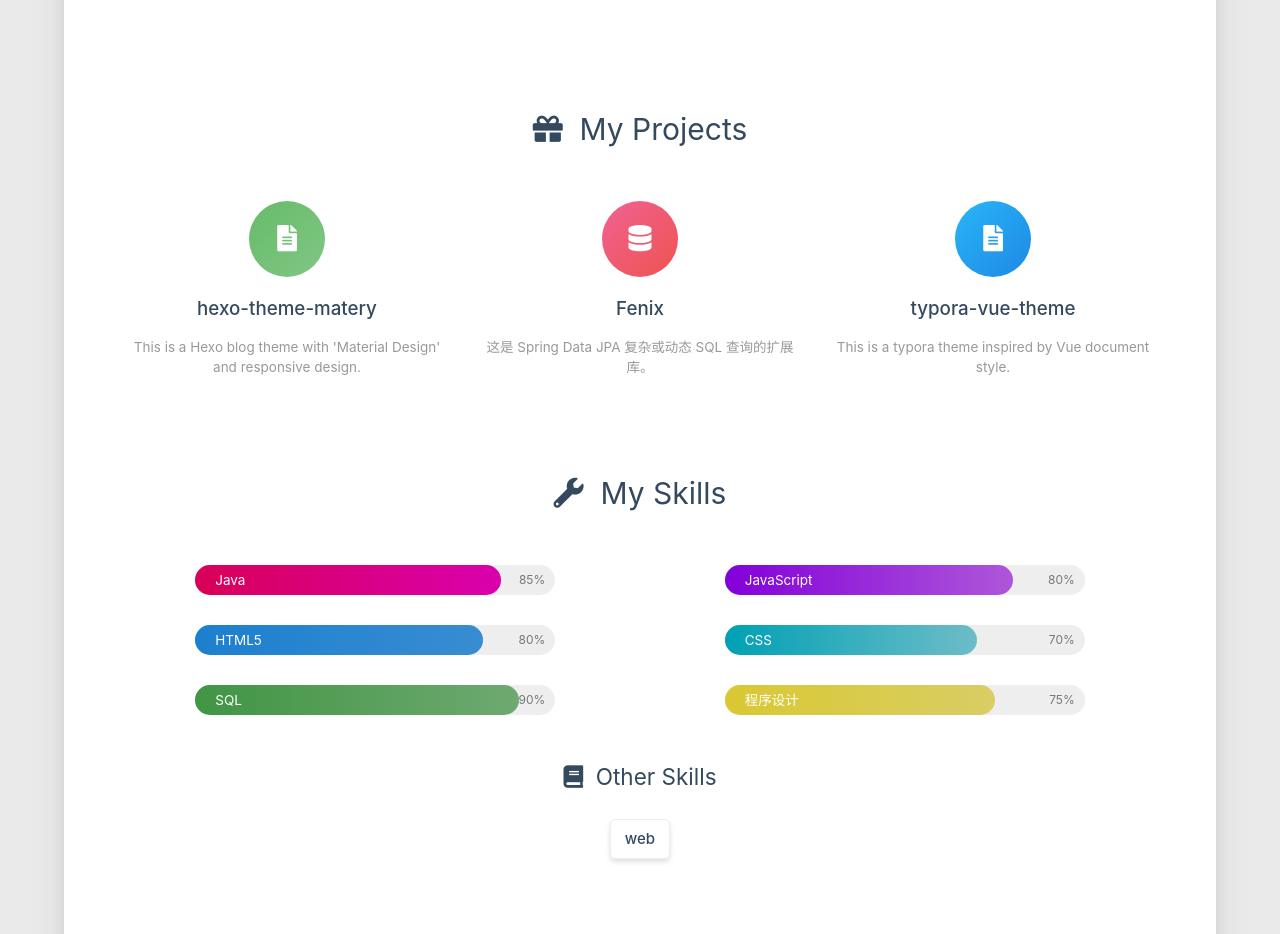
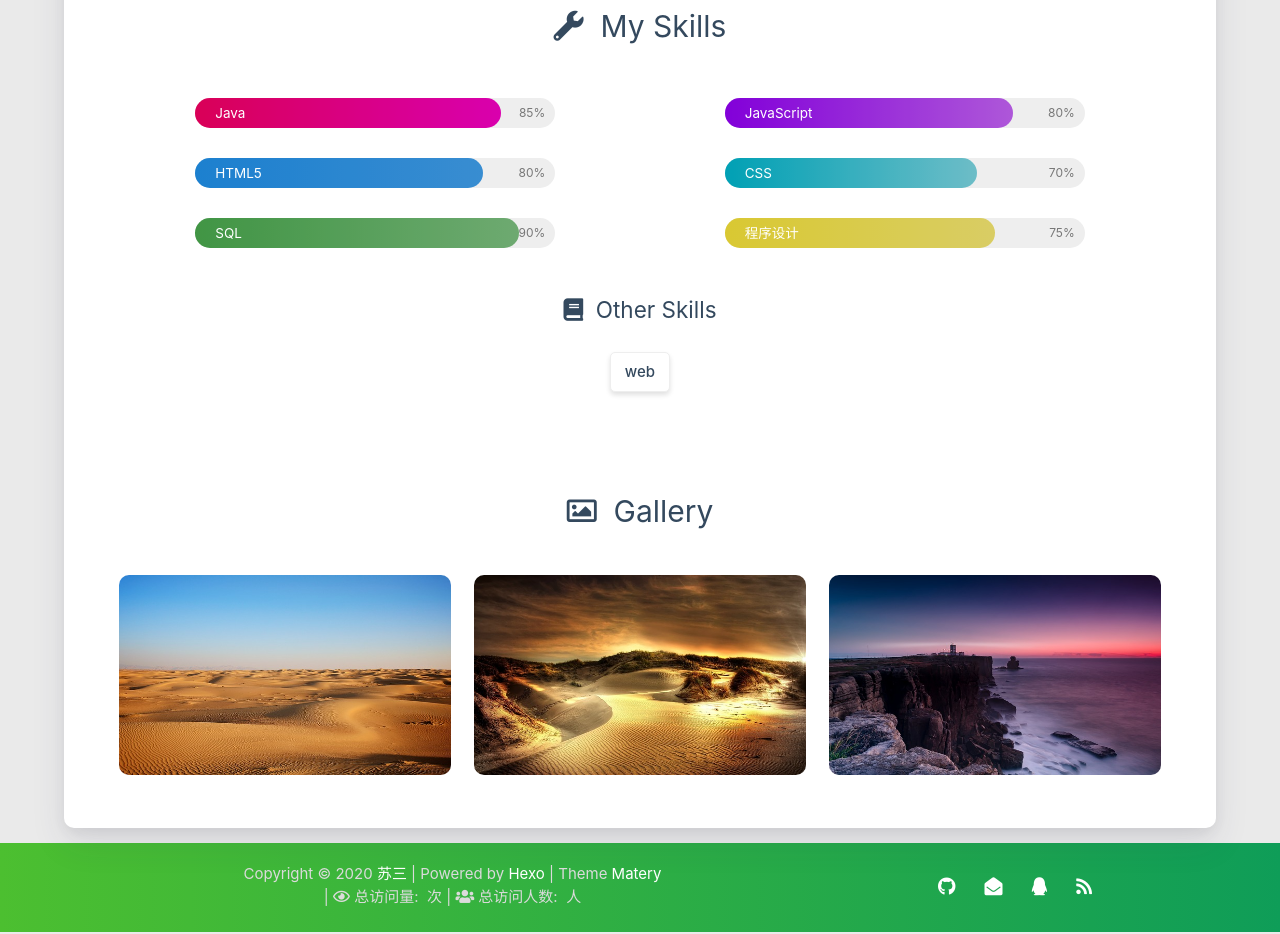
Before and after one commit to SusanLj/SusanLj.github.io, a plain HTML site: page about/index.html in a window 1280 px wide. Shown: the part 1294-2228 px from the top of the page. Drawn offline with nearby package versions, Linux system fonts and the light colour scheme; some packages are replaced by stand-ins of ours; animation ran at ten frames a second; a script that the page names is missing.

Commit message:
Site updated: 2020-04-17 18:35:12

```diff
--- a/2020/04/17/First-blog/index.html
+++ b/2020/04/17/First-blog/index.html
@@ -232,7 +232,7 @@
 
         <li><div class="divider"></div></li>
         <li>
-            <a href="https://github.com/blinkfox/hexo-theme-matery" class="waves-effect waves-light" target="_blank">
+            <a href="https://github.com/SusanLj/SusanLJ.github.io" class="waves-effect waves-light" target="_blank">
                 <i class="fab fa-github-square fa-fw"></i>Fork Me
             </a>
         </li>
@@ -289,7 +289,7 @@
     }
 </style>
 
-<a href="https://github.com/blinkfox/hexo-theme-matery" class="github-corner tooltipped hide-on-med-and-down" target="_blank"
+<a href="https://github.com/SusanLj/SusanLJ.github.io" class="github-corner tooltipped hide-on-med-and-down" target="_blank"
    data-tooltip="Fork Me" data-position="left" data-delay="50">
     <svg viewBox="0 0 250 250" aria-hidden="true">
         <path d="M0,0 L115,115 L130,115 L142,142 L250,250 L250,0 Z"></path>
@@ -975,7 +975,7 @@ code[class*="language-"], pre[class*="language-"] { white-space: pre !important;
     </a>
 
 
- -->
+
 
 
 
@@ -1058,10 +1058,6 @@ $(function () {
 
 
 
-    <script type="text/javascript" size="150" alpha='0.6'
-        zIndex="-1" src="/libs/background/ribbon-refresh.min.js" async="async"></script>
-
-
 
 
 
--- a/about/index.html
+++ b/about/index.html
@@ -232,7 +232,7 @@
 
         <li><div class="divider"></div></li>
         <li>
-            <a href="https://github.com/blinkfox/hexo-theme-matery" class="waves-effect waves-light" target="_blank">
+            <a href="https://github.com/SusanLj/SusanLJ.github.io" class="waves-effect waves-light" target="_blank">
                 <i class="fab fa-github-square fa-fw"></i>Fork Me
             </a>
         </li>
@@ -289,7 +289,7 @@
     }
 </style>
 
-<a href="https://github.com/blinkfox/hexo-theme-matery" class="github-corner tooltipped hide-on-med-and-down" target="_blank"
+<a href="https://github.com/SusanLj/SusanLJ.github.io" class="github-corner tooltipped hide-on-med-and-down" target="_blank"
    data-tooltip="Fork Me" data-position="left" data-delay="50">
     <svg viewBox="0 0 250 250" aria-hidden="true">
         <path d="M0,0 L115,115 L130,115 L142,142 L250,250 L250,0 Z"></path>
@@ -426,7 +426,7 @@
     </a>
 
 
- -->
+
 
 
 
@@ -464,7 +464,7 @@
     </a>
 
 
- -->
+
 
 
 
@@ -647,58 +647,6 @@
     tagsChart.setOption(tagsOption);
 </script>
 
-
-
-
-<div class="my-projects">
-    <div class="title center-align" data-aos="zoom-in-up">
-        <i class="fas fa-gift"></i>&nbsp;&nbsp;My Projects
-    </div>
-    <div class="row">
-
-
-        <div class="col s12 m6 l4" data-aos="fade-up">
-            <div class="info center-align">
-                <a href="http://github.com/blinkfox/hexo-theme-matery" class="icon"
-                   style="background: linear-gradient(to bottom right, #66BB6A 0%, #81C784 100%)" target="_blank">
-                    <i class="fas fa-file-alt"></i>
-                </a>
-                <div class="info-title">
-                    <a href="http://github.com/blinkfox/hexo-theme-matery" target="_blank">hexo-theme-matery</a>
-                </div>
-                <div class="info-desc">This is a Hexo blog theme with &#39;Material Design&#39; and responsive design.</div>
-            </div>
-        </div>
-
-        <div class="col s12 m6 l4" data-aos="fade-up">
-            <div class="info center-align">
-                <a href="https://github.com/blinkfox/fenix" class="icon"
-                   style="background: linear-gradient(to bottom right, #F06292 0%, #EF5350 100%)" target="_blank">
-                    <i class="fas fa-database"></i>
-                </a>
-                <div class="info-title">
-                    <a href="https://github.com/blinkfox/fenix" target="_blank">Fenix</a>
-                </div>
-                <div class="info-desc">这是 Spring Data JPA 复杂或动态 SQL 查询的扩展库。</div>
-            </div>
-        </div>
-
-        <div class="col s12 m6 l4" data-aos="fade-up">
-            <div class="info center-align">
-                <a href="https://github.com/blinkfox/typora-vue-theme" class="icon"
-                   style="background: linear-gradient(to bottom right, #29B6F6 0%, #1E88E5 100%)" target="_blank">
-                    <i class="fas fa-file-alt"></i>
-                </a>
-                <div class="info-title">
-                    <a href="https://github.com/blinkfox/typora-vue-theme" target="_blank">typora-vue-theme</a>
-                </div>
-                <div class="info-desc">This is a typora theme inspired by Vue document style.</div>
-            </div>
-        </div>
-
-
-    </div>
-</div>
 
 
 
@@ -905,7 +853,7 @@
     </a>
 
 
- -->
+
 
 
 
@@ -988,10 +936,6 @@ $(function () {
 
 
 
-    <script type="text/javascript" size="150" alpha='0.6'
-        zIndex="-1" src="/libs/background/ribbon-refresh.min.js" async="async"></script>
-
-
 
 
 
--- a/css/matery.css
+++ b/css/matery.css
@@ -603,7 +603,7 @@ header .go-back i {
     font-weight: 400;
 }
 
-@-webkit-keyframes rainbow {
+/* @-webkit-keyframes rainbow {
 
     0%,
     100% {
@@ -647,9 +647,9 @@ header .go-back i {
         background: -moz-linear-gradient(135deg, rgba(233, 30, 99, 0.75) 0%, rgba(233, 30, 99, 0.65) 100%);
         background: -webkit-linear-gradient(135deg, rgba(2233, 30, 99, 0.75) 0%, rgba(233, 30, 99, 0.65) 100%);
     }
-}
-
-@keyframes rainbow {
+} */
+
+/* @keyframes rainbow {
 
     0%,
     100% {
@@ -693,7 +693,7 @@ header .go-back i {
         background: -moz-linear-gradient(135deg, rgba(233, 30, 99, 0.75) 0%, rgba(233, 30, 99, 0.65) 100%);
         background: -webkit-linear-gradient(135deg, rgba(2233, 30, 99, 0.75) 0%, rgba(233, 30, 99, 0.65) 100%);
     }
-}
+} */
 
 .index-card {
     margin-top: -10px;
--- a/search.xml
+++ b/search.xml
@@ -5,8 +5,8 @@
 
     <entry>
       <title>md语法练习</title>
-      <link href="/2020/04/17/mmd-yu-fa-lian-xi/"/>
-      <url>/2020/04/17/mmd-yu-fa-lian-xi/</url>
+      <link href="/2020/04/17/md-yu-fa-lian-xi/"/>
+      <url>/2020/04/17/md-yu-fa-lian-xi/</url>
 
         <content type="html"><![CDATA[<h1 id="md文件一些基本的编辑"><a href="#md文件一些基本的编辑" class="headerlink" title="md文件一些基本的编辑"></a>md文件一些基本的编辑</h1><h2 id="需要的编辑软件"><a href="#需要的编辑软件" class="headerlink" title="需要的编辑软件"></a>需要的编辑软件</h2><ul><li>Typora<br>建议在国内的网站下载，速度应该快一点  </li><li>Vscode<br>轻量级文件编辑器  </li></ul><h2 id="图片"><a href="#图片" class="headerlink" title="图片"></a>图片</h2><p><img src="https://dss0.bdstatic.com/70cFvHSh_Q1YnxGkpoWK1HF6hhy/it/u=3301627600,2968220964&amp;fm=26&amp;gp=0.jpg" alt=""></p><h2 id="超链接"><a href="#超链接" class="headerlink" title="超链接"></a>超链接</h2><p><a href="https://github.com/blinkfox/hexo-theme-matery/blob/develop/README_CN.md" target="_blank" rel="noopener">该主题使用说明链接</a></p><p>1.就放弃我，让我继续坠落</p><script>        document.querySelectorAll('.github-emoji')          .forEach(el => {            if (!el.dataset.src) { return; }            const img = document.createElement('img');            img.style = 'display:none !important;';            img.src = el.dataset.src;            img.addEventListener('error', () => {              img.remove();              el.style.color = 'inherit';              el.style.backgroundImage = 'none';              el.style.background = 'none';            });            img.addEventListener('load', () => {              img.remove();            });            document.body.appendChild(img);          });      </script>]]></content>
 
```
Also changed, not shown: 2020/04/17/hhexo-bo-ke-da-jian-zong-jie/index.html (+4 -8 lines), 2020/04/17/md-yu-fa-lian-xi/index.html (renamed from 2020/04/17/mmd-yu-fa-lian-xi/index.html, +5 -9 lines), archives/2020/04/index.html (+4 -8 lines), archives/2020/index.html (+4 -8 lines), archives/index.html (+4 -8 lines), categories/index.html (+3 -7 lines), contact/index.html (+3 -7 lines), friends/index.html (+3 -7 lines), index.html (+17 -10 lines), tags/index.html (+3 -7 lines), tags/web/index.html (+4 -8 lines), medias/avatar .jpg (added), medias/avatar.jpg (deleted).
